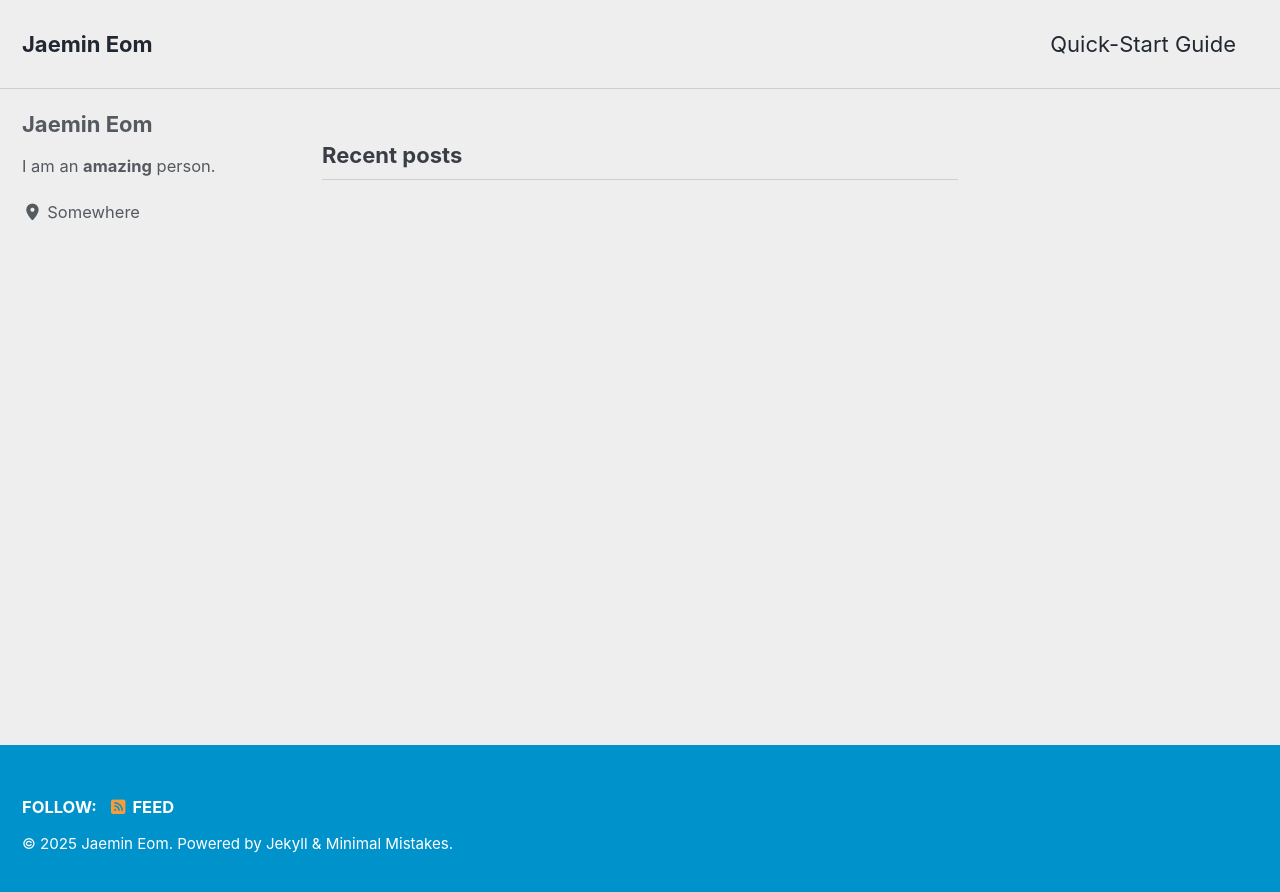
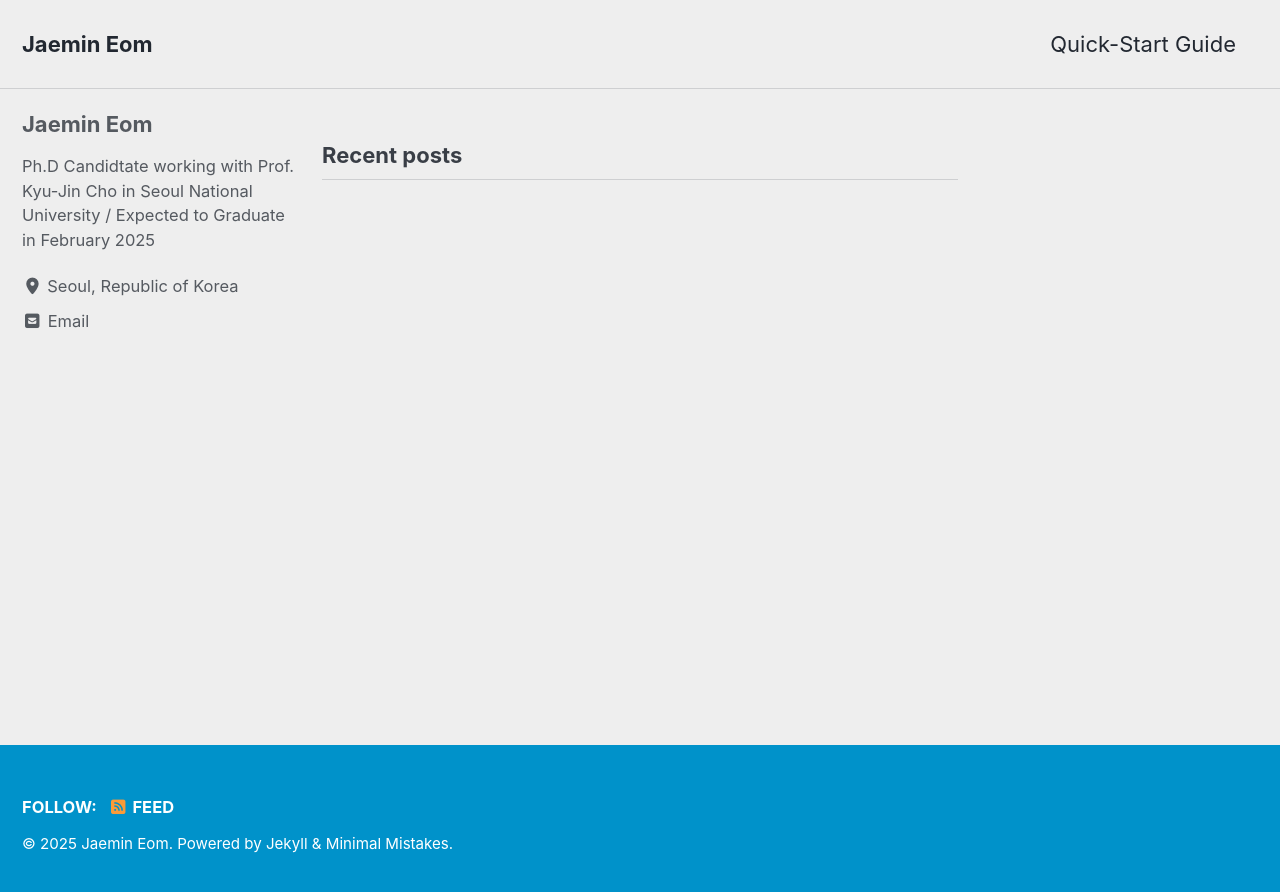
Before and after one commit to JaeminEom/JaeminEom.github.io, a Jekyll site: the page built from index.html, in a window 1280 px wide. Shown: the top 892 px of the page. Built offline with Jekyll 4.4.1, drawn with Linux system fonts in a browser that asks for light colours; cached includes are drawn as plain includes; the list of posts is cut into pages by our own code.

Commit message:
Update _config.yml

```diff
--- a/_config.yml
+++ b/_config.yml
@@ -115,9 +115,9 @@ analytics:
 author:
   name             : "Jaemin Eom"
   avatar           : # path of avatar image, e.g. "/assets/images/bio-photo.jpg"
-  bio              : "I am an **amazing** person."
-  location         : "Somewhere"
-  email            :
+  bio              : "Ph.D Candidtate working with Prof. Kyu-Jin Cho in Seoul National University / Expected to Graduate in February 2025"
+  location         : "Seoul, Republic of Korea"
+  email            : "jaemineom81@gmail.com"
   links:
     - label: "Email"
       icon: "fas fa-fw fa-envelope-square"
```
